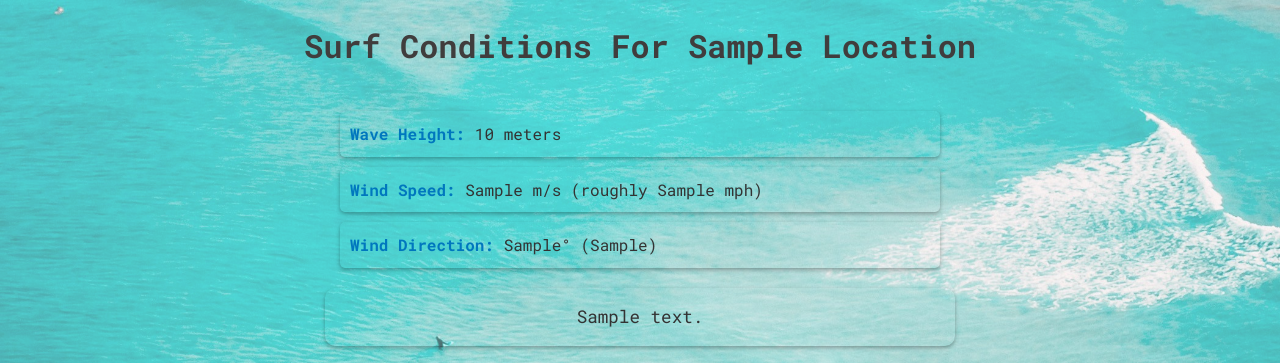
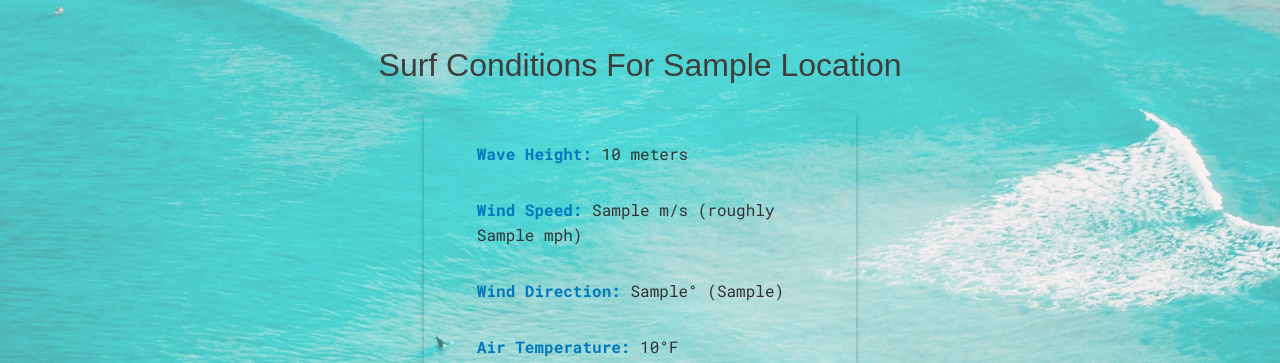
Before and after one commit to ldanie38/surf-conditions-app, a Flask app: template flask_app/templates/surf_conditions.html in a window 1280 px wide. Shown: the top 363 px of the page. Run offline with Flask 3, Linux system fonts and the light colour scheme; the template is opened without the code that fills it: most values are stand-ins (such as "Sample title", 1, 10 or a date in 2020); some libraries are stand-ins or nearby versions; some web fonts are replaced.

Commit message:
Describe your changes here

```diff
--- a/flask_app/static/condition.css
+++ b/flask_app/static/condition.css
@@ -13,6 +13,10 @@ body {
     background-image: url('/static/img/conditions.jpg'); /* Path to your background image */
     background-size: cover;
     background-repeat: no-repeat;
+    display: flex;
+    flex-direction: column;
+    align-items: center;
+    justify-content: space-between;
 
 }
 
@@ -28,6 +32,10 @@ body::before {
     z-index: -1; /* Sends it behind all content */
 }
 
+.nav{
+    margin-top: 20px;
+}
+
 /* Header Styling */
 h1 {
 
@@ -37,6 +45,9 @@ h1 {
     padding: 20px;
     text-align: center;
     margin: 0;
+    font-family: "p22-typewriter", sans-serif;
+    font-weight: 400;
+    font-style: normal;
 
 }
 
@@ -44,6 +55,11 @@ h2 {
     text-align: center;
     color: #005f8c;
     margin-top: 10px;
+}
+
+.box{
+    border-radius: 5px;
+    box-shadow: 0 2px 4px rgba(0, 0, 0, 0.3);
 }
 
 /* List Styling */
@@ -59,8 +75,7 @@ li {
     background:; /* Soft light blue background for items */
     margin: 10px 0;
     padding: 10px;
-    border-radius: 5px;
-    box-shadow: 0 2px 4px rgba(0, 0, 0, 0.3);
+
 }
 
 /* Highlight Important Info */
@@ -78,7 +93,7 @@ p {
     max-width: 600px;
     margin: 20px auto;
     font-size: 1.1em;
-    box-shadow: 0 2px 4px rgba(0, 0, 0, 0.3);
+
 }
 
     /* Responsive Design */
--- a/flask_app/static/styles.css
+++ b/flask_app/static/styles.css
@@ -63,6 +63,9 @@ h1 {
     font-size: 24px;
     color: #007BFF;
     margin-bottom: 20px;
+    font-family: "p22-typewriter", sans-serif;
+    font-weight: 400;
+    font-style: normal;
 }
 
 /* Styling for the message above the form */
--- a/flask_app/templates/index.html
+++ b/flask_app/templates/index.html
@@ -10,7 +10,7 @@
     <link rel="preconnect" href="https://fonts.googleapis.com">
     <link rel="preconnect" href="https://fonts.gstatic.com" crossorigin>
     <link href="https://fonts.googleapis.com/css2?family=Nunito:ital,wght@0,200..1000;1,200..1000&family=Roboto+Mono:ital,wght@0,100..700;1,100..700&display=swap" rel="stylesheet">
-
+    <link rel="stylesheet" href="https://use.typekit.net/gqv8jnv.css">
 
     <title>Surf Conditions Finder</title>
 </head>
--- a/flask_app/templates/surf_conditions.html
+++ b/flask_app/templates/surf_conditions.html
@@ -10,31 +10,38 @@
     <link rel="preconnect" href="https://fonts.googleapis.com">
     <link rel="preconnect" href="https://fonts.gstatic.com" crossorigin>
     <link href="https://fonts.googleapis.com/css2?family=Roboto+Mono:ital,wght@0,100..700;1,100..700&display=swap" rel="stylesheet">
+    <link rel="stylesheet" href="https://use.typekit.net/gqv8jnv.css">
     <script src="https://maps.googleapis.com/maps/api/js?key=YOUR_GOOGLE_MAPS_API_KEY"></script>
     <title>Surf Conditions</title>
 </head>
 <body>
+    <div class='nav'>
+        <h1>Surf Conditions for {{ location }}</h1>
+    </div>
+
     <div class='box'>
-    <h1>Surf Conditions for {{ location }}</h1>
     <ul>
         <li><strong>Wave Height:</strong> {{ wave_height }} meters</li>
         <li><strong>Wind Speed:</strong> {{ wind_speed }} m/s (roughly {{ wind_speed_mph }} mph)</li>
         <li><strong>Wind Direction:</strong> {{ wind_direction }}° ({{ wind_classification }})</li>
+        <li><strong>Air Temperature:</strong> {{ air_temperature_f }}°F</li>
+
+
      </ul>
         <p>{{ final_message }}</p>
     </div>
 
         <!-- Embedded Google Map -->
         <div class="map-container">
-            <iframe
+        <iframe
             width="500"
-            height="450"
+            height="350"
             frameborder="0"
-            box-shadow: 0 4px 8px rgba(0, 0, 0, 0.2);
-            style="border:0; width: 100%;"
+            style="border:0; width: 500px;"
             src="https://www.google.com/maps/embed/v1/place?key=AIzaSyCR3oDGLh4JBoSYOZedCAMQh7VY_63jVMw&q={{ lat }},{{ lng }}"
             allowfullscreen>
-          </iframe>
+        </iframe>
+
          </div>
 
 
```
Also changed, not shown: flask_app/controllers/surf.py (+28 -14 lines). Lines whose indentation alone changed are shown as unchanged.
